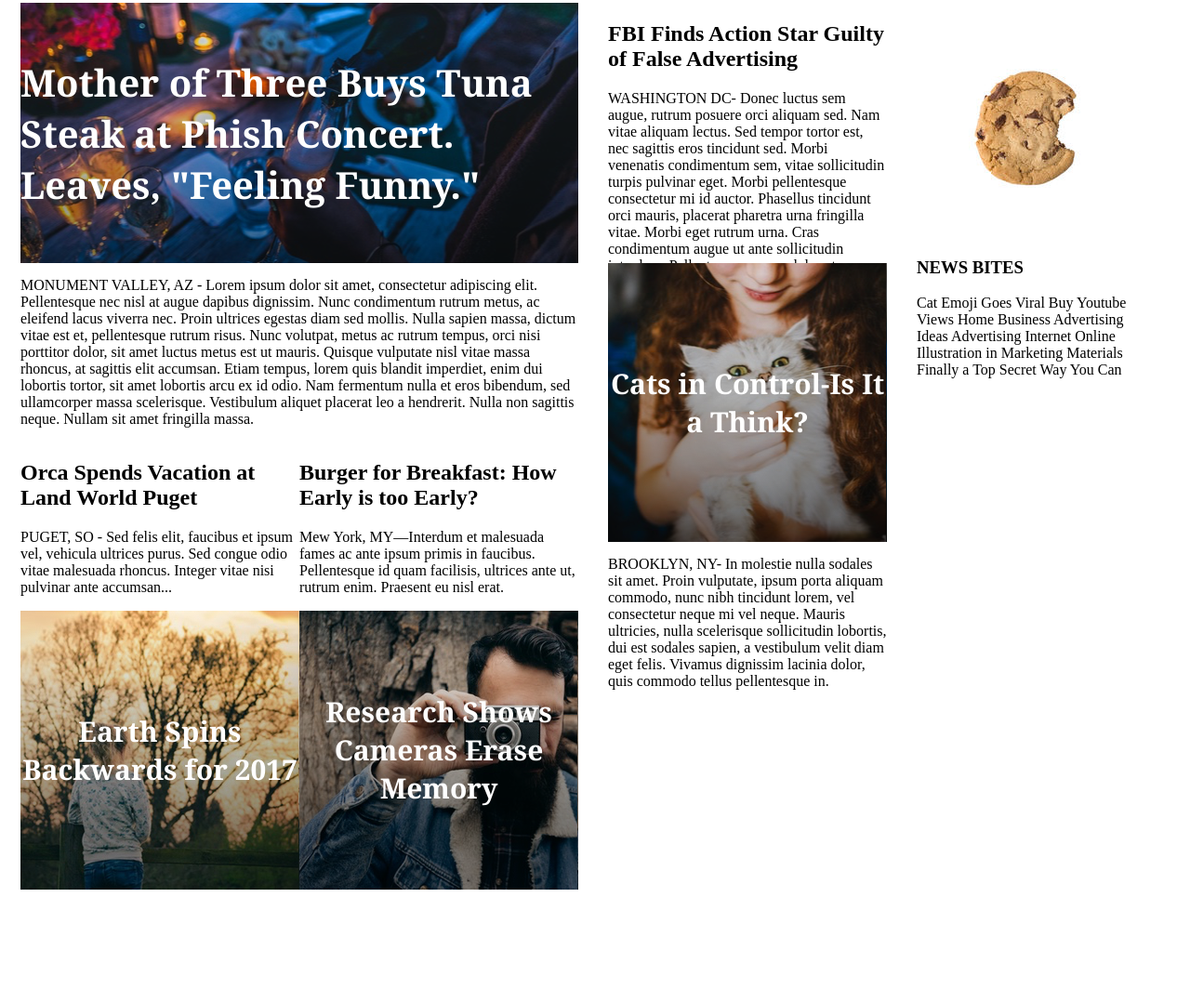
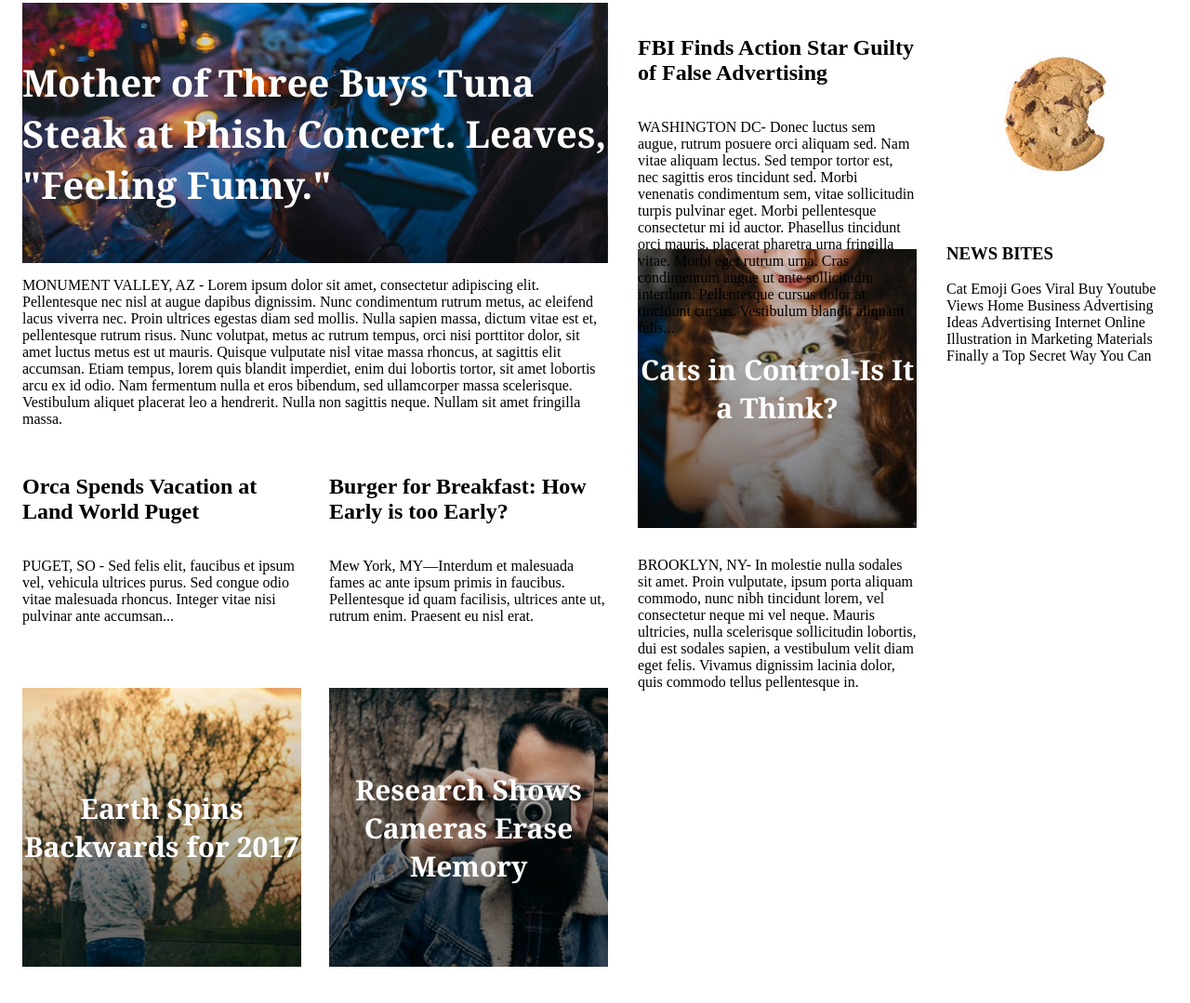
Before and after one commit to SJMetts/mytimes, a plain HTML site: page index.html in a window 1280 px wide. Shown: the part 105-1184 px from the top of the page at 93% size. Before the commit the page ends 1062 px from the top, so only its background shows below. Drawn offline with Linux system fonts and the light colour scheme.

Commit message:
Finalized Large Column structure and positioning

```diff
--- a/index.html
+++ b/index.html
@@ -33,7 +33,8 @@
 
 						<p>PUGET, SO - Sed felis elit, faucibus et ipsum vel, vehicula ultrices purus. Sed congue odio vitae malesuada rhoncus. Integer vitae nisi pulvinar ante accumsan...</p>
 					</div>
-					<div class="earth-spin img-content">
+					<div class="world-content img-content">
+						<img src="resources/images/img-story-2.png" />
 						<span>Earth Spins Backwards for 2017</span>
 					</div>
 				</div>
@@ -44,26 +45,28 @@
 						<p>Mew York, MY—Interdum et malesuada fames ac ante ipsum primis in faucibus. Pellentesque id quam facilisis, ultrices ante ut, rutrum enim. Praesent eu nisl erat.</p>
 					</div>
 					<div class="pop-culture img-content">
+						<img src="resources/images/img-story-3.png" />
 						<span>Research Shows Cameras Erase Memory</span>
 					</div>
 				</div>
 			</div>
 		</div>
 		<div class="column medium">
+
 			<div class="story">
 				<div class="story-content">
 					<h2>FBI Finds Action Star Guilty of False Advertising</h2>
 					<p>WASHINGTON DC- Donec luctus sem augue, rutrum posuere orci aliquam sed. Nam vitae aliquam lectus. Sed tempor tortor est, nec sagittis eros tincidunt sed. Morbi venenatis condimentum sem, vitae sollicitudin turpis pulvinar eget. Morbi pellentesque consectetur mi id auctor. Phasellus tincidunt orci mauris, placerat pharetra urna fringilla vitae. Morbi eget rutrum urna. Cras condimentum augue ut ante sollicitudin interdum. Pellentesque cursus dolor at tincidunt cursus. Vestibulum blandit aliquam felis...</p>
 				</div>
+				<div class="cats img-content">
+					<img src="resources/images/img-story-1.png" />
+					<span>Cats in Control-Is It a Think?</span>
+				</div>
 			</div>
 			<div class="story-content">
-				<div class="cats img-content">
-					<span>Cats in Control-Is It a Think?</span>
-				</div>
-				<div class="story-content">
-					<p>BROOKLYN, NY- In molestie nulla sodales sit amet. Proin vulputate, ipsum porta aliquam commodo, nunc nibh tincidunt lorem, vel consectetur neque mi vel neque. Mauris ultricies, nulla scelerisque sollicitudin lobortis, dui est sodales sapien, a vestibulum velit diam eget felis. Vivamus dignissim lacinia dolor, quis commodo tellus pellentesque in.</p>
-				</div>
+				<p>BROOKLYN, NY- In molestie nulla sodales sit amet. Proin vulputate, ipsum porta aliquam commodo, nunc nibh tincidunt lorem, vel consectetur neque mi vel neque. Mauris ultricies, nulla scelerisque sollicitudin lobortis, dui est sodales sapien, a vestibulum velit diam eget felis. Vivamus dignissim lacinia dolor, quis commodo tellus pellentesque in.</p>
 			</div>
+
 		</div>
 		<div class="column small">
 			<div class="cookie img-content">
--- a/resources/css/style.css
+++ b/resources/css/style.css
@@ -19,6 +19,7 @@ body{
 	left:0;
 	z-index:1;
 	background-color:white;
+	border-bottom: 1px solid black;
 }
 
 .header img {
@@ -51,7 +52,7 @@ body{
 #main {
 	display:flex;
 	/*border: 1px solid black;*/
-	justify-content:center;
+	/*justify-content:center;*/
 	padding-top:100px;
 	margin: 0 auto 78px auto;
 	height:100%;
@@ -67,6 +68,7 @@ body{
   /*border: 1px solid black;*/
   display:flex;
   flex-direction:column;
+  justify-content:space-between;
 
 }
 
@@ -75,6 +77,7 @@ body{
   /*border: 1px solid black;*/
   display:flex;
   flex-direction:column;
+  /*justify-content:space-between;*/
 }
 
 .column.small {
@@ -108,20 +111,34 @@ body{
 	display:flex;
 	margin-top:15px;
 	justify-content:space-between;
+	align-content:space-between;
+}
+
+.stories >.story:first-of-type{
+	margin-right:30px;
 }
 .story {
 
 	/*border: 1px solid black;*/
+
+	position:relative;
+	display:flex;
+	flex-direction:column;
+
+
+
+
+
+}
+
+.story-content{
+/*	border: 1px solid black;*/
+	display:flex;
+	flex-direction:column;
+	align-content:center;
+	margin-top:15px;
 	width:300px;
 	height:250px;
-
-}
-p {
-	margin-top:15px;
-}
-.story-content{
-/*	border: 1px solid black;*/
-	margin-top:15px;
 }
 
 .img-content{
@@ -135,35 +152,31 @@ p {
 	  display:flex;
 	  flex-direction:column;
 	  justify-content:center;
-	  margin-top:15px;
-}
-.earth-spin.img-content{
-	background-image:url(../images/img-story-2.png);
+	  /*margin-top:15px;*/
+	  position:relative;
+	  overflow:hidden;
+	  text-align:center;
+
+
+	}
+
+.img-content > img:first-of-type {
+	position: absolute;
 	display:flex;
-	align-content:center;
-	text-align:center;
-	margin-top:15px;
-}
+	/*left:50%;
+	top:50%;*/
+	/*width:100%;*/
+	z-index:-1;
+	min-width:100%;
+	min-height:100%;
 
-.pop-culture.img-content{
-	background-image:url(../images/img-story-3.png);
-	text-align:center;
-	margin-top:15px;
-}
+	/*transform: translate(-50%, -50%);*/
 
-.cats.img-content {
-	background-image:url(../images/img-story-1.png);
-	text-align:center;
-	margin-top:15px;
+
 }
 
 .cookie.img-content {
 	background-image:url(../images/img-news-bite.png);
-	text-align:center;
 	height:240px;
 	width:240px;
 }
-
-.small-bites {
-	/*border: 1px solid black;*/
-}
```
